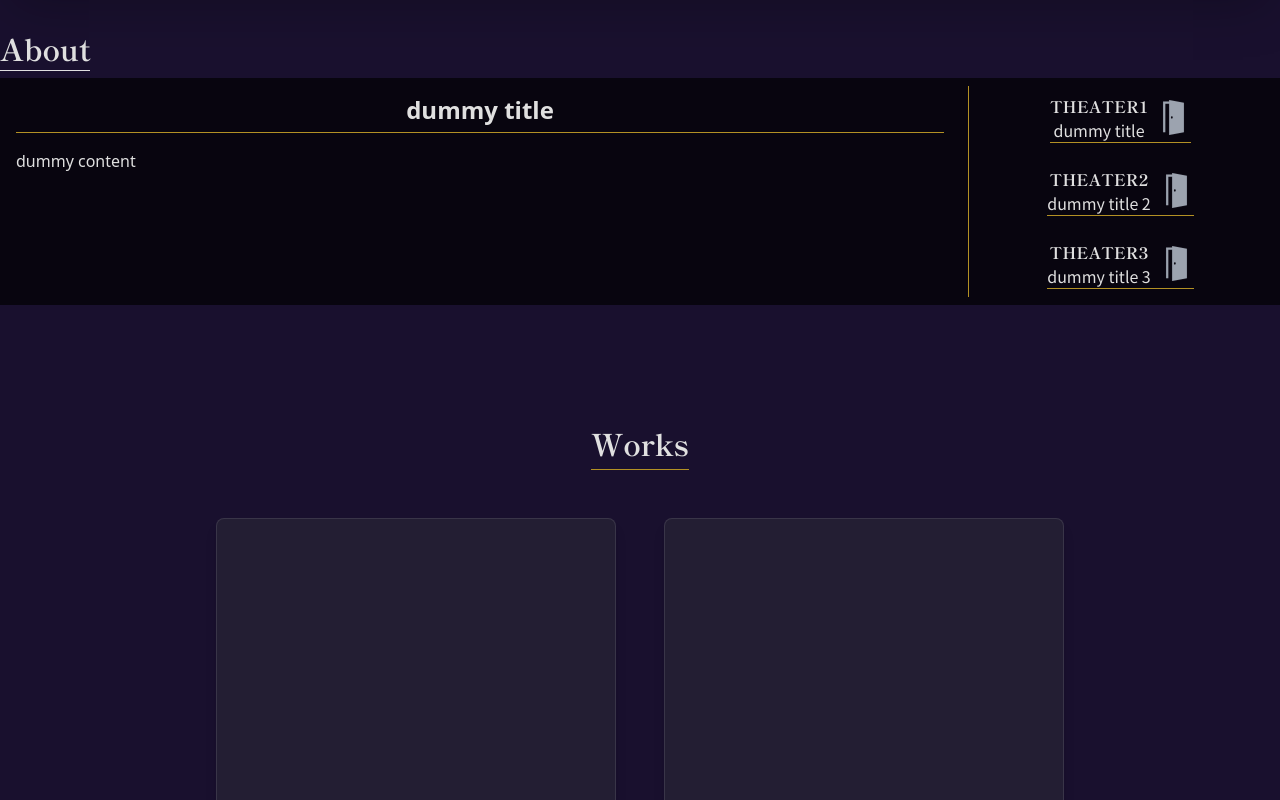
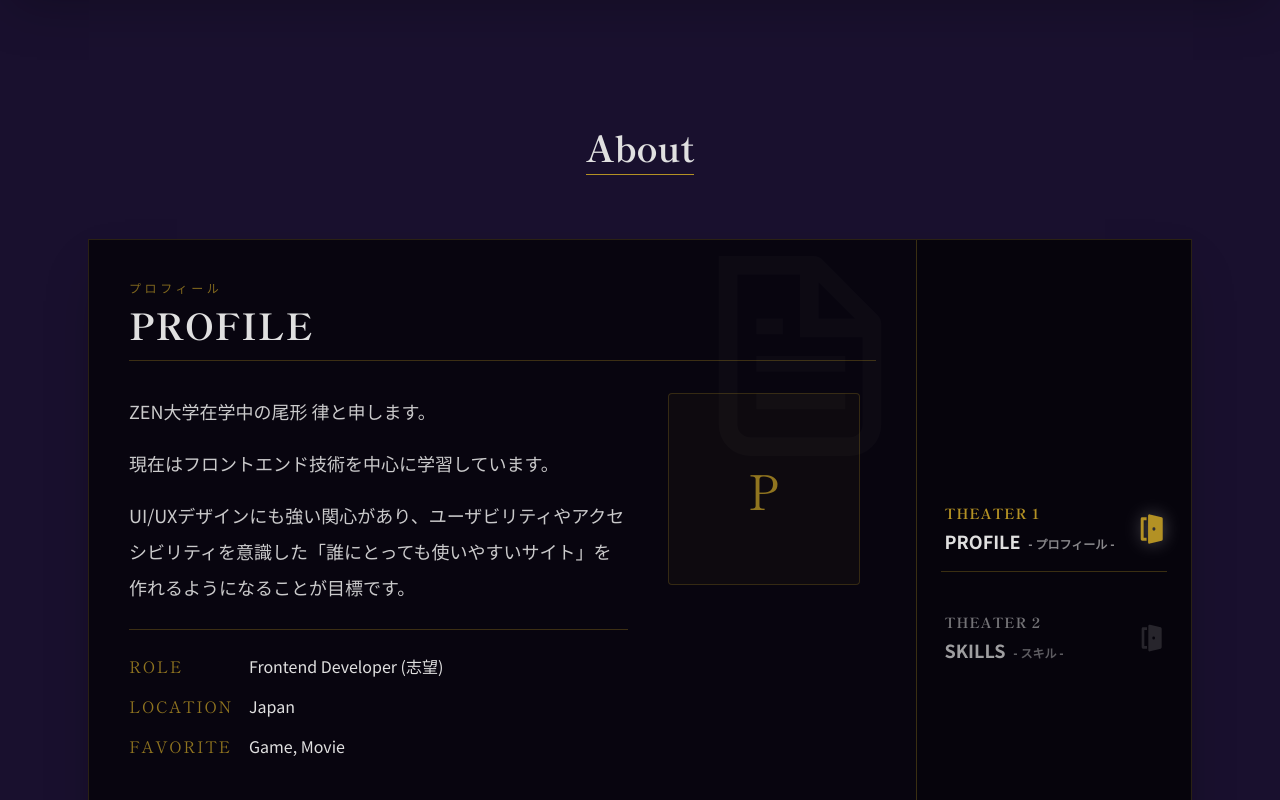
Before and after one commit to riteli/my-portfolio, a Next.js app: page / in a window 1280 px wide. Shown: the part 680-1480 px from the top of the page. Built offline with nearby package versions, Linux system fonts and the light colour scheme.

Commit message:
feat: Aboutセクションのコンテンツ実装とreact-iconsの導入

```diff
--- a/package.json
+++ b/package.json
@@ -11,7 +11,8 @@
   "dependencies": {
     "next": "16.1.1",
     "react": "19.2.3",
-    "react-dom": "19.2.3"
+    "react-dom": "19.2.3",
+    "react-icons": "^5.5.0"
   },
   "devDependencies": {
     "@tailwindcss/postcss": "^4",
--- a/src/components/sections/About.tsx
+++ b/src/components/sections/About.tsx
@@ -3,49 +3,114 @@
 import Image from "next/image";
 import { useState } from "react";
 import type { AboutSection } from "@/types";
+import { BiSolidDoorOpen } from "react-icons/bi";
+import ProfileContent from "./about/ProfileContent";
+import SkillsContent from "./about/SkillsContent";
 
 const SECTIONS: AboutSection[] = [
-  { id: 1, title: "dummy title" },
-  { id: 2, title: "dummy title 2" },
-  { id: 3, title: "dummy title 3" },
+  {
+    id: 1,
+    title: "PROFILE",
+    subtitle: "プロフィール",
+    content: <ProfileContent />,
+  },
+  {
+    id: 2,
+    title: "SKILLS",
+    subtitle: "スキル",
+    content: <SkillsContent />,
+  },
 ];
 
 export default function About() {
   const [activeId, setActiveId] = useState<number>(SECTIONS[0].id);
-
   const activeContent = SECTIONS.find((section) => section.id === activeId);
 
   return (
-    <section id="about" className="w-full max-w-7xl ">
-      <h2 className="font-serif font-bold text-3xl text-text-main border-accent">
-        <span className="border-b">About</span>
-      </h2>
-      <div className="grid grid-cols-4 gap-4 mt-3 p-2 bg-cinema-black">
-        <div className="col-span-3 p-2">
-          <h3 className="pb-1.5 text-center text-2xl font-bold  border-b border-accent text-text-main">
-            {activeContent?.title}
-          </h3>
-          <div className="mt-4">
-            <p>dummy content</p>
+    <section id="about" className="w-full max-w-6xl mx-auto py-24 px-6">
+      <div className="text-center mb-16">
+        <h2 className="font-serif font-bold text-4xl text-text-main inline-block pb-2 border-b border-accent">
+          About
+        </h2>
+      </div>
+
+      <div className="grid grid-cols-4 gap-0 border border-accent/20 bg-cinema-black shadow-2xl">
+        <div className="col-span-3 p-10 h-176 flex flex-col relative overflow-hidden">
+          <div className="absolute top-0 right-0 p-4 opacity-5 pointer-events-none">
+            <Image src="/file.svg" alt="" width={200} height={200} />
+          </div>
+
+          <div className="mb-8 border-b border-accent/30 pb-4 z-10 shrink-0">
+            <p className="text-accent text-xs font-serif tracking-[0.3em] mb-2 opacity-70">
+              {activeContent?.subtitle}
+            </p>
+            <h3 className="text-4xl font-bold text-text-main font-serif tracking-wide">
+              {activeContent?.title}
+            </h3>
+          </div>
+
+          <div className="flex-1 z-10 overflow-y-auto pr-4">
+            {activeContent?.content}
           </div>
         </div>
 
         <nav
-          className="col-span-1 p-2 border-l border-accent"
+          className="col-span-1 border-l border-accent/30 bg-black/20"
           aria-label="About Sections"
         >
-          <ul className="flex flex-col gap-6 items-center">
+          <ul className="flex flex-col gap-10 h-full justify-center items-center p-6">
             {SECTIONS.map((section) => (
-              <li key={section.id} className="border-b border-accent">
+              <li
+                key={section.id}
+                className="w-full border-b border-accent/30 pb-4 last:border-0"
+              >
                 <button
-                  className="flex gap-2 items-center"
+                  className="w-full flex items-center justify-between group transition-all duration-300"
                   onClick={() => setActiveId(section.id)}
                 >
-                  <div>
-                    <p className="font-bold font-serif">THEATER{section.id}</p>
-                    <p className="font-sans">{section.title}</p>
+                  <div className="text-left relative pl-1">
+                    <p
+                      className={`font-bold font-serif text-sm tracking-wider mb-1 transition-colors relative z-10 ${
+                        activeId === section.id
+                          ? "text-accent"
+                          : "text-text-main/50 group-hover:text-accent/70"
+                      }`}
+                    >
+                      THEATER {section.id}
+                    </p>
+
+                    <div className="flex items-baseline gap-2">
+                      <p
+                        className={`font-sans font-bold text-lg transition-colors ${
+                          activeId === section.id
+                            ? "text-text-main"
+                            : "text-text-main/70 group-hover:text-text-main"
+                        }`}
+                      >
+                        {section.title}
+                      </p>
+
+                      <p
+                        className={`text-xs font-bold whitespace-nowrap transition-colors ${
+                          activeId === section.id
+                            ? "text-text-main/60"
+                            : "text-text-main/40 group-hover:text-text-main/60"
+                        }`}
+                      >
+                        - {section.subtitle} -
+                      </p>
+                    </div>
                   </div>
-                  <Image src="/opened-door.svg" alt="" width={35} height={35} />
+
+                  <div
+                    className={`transition-all duration-300 ${
+                      activeId === section.id
+                        ? "text-accent opacity-100 scale-110 drop-shadow-[0_0_8px_rgba(255,255,255,0.3)]"
+                        : "text-text-main/30 opacity-50 group-hover:text-text-main/70 group-hover:opacity-100"
+                    }`}
+                  >
+                    <BiSolidDoorOpen size={32} />
+                  </div>
                 </button>
               </li>
             ))}
--- /dev/null
+++ b/src/components/sections/about/ProfileContent.tsx
@@ -0,0 +1,42 @@
+export default function ProfileContent() {
+  return (
+    <div className="font-sans">
+      <div className="flex gap-10 items-start">
+        <div className="flex-1">
+          <div className="space-y-4 text-lg text-text-main/90 leading-loose">
+            <p>ZEN大学在学中の尾形 律と申します。</p>
+            <p>現在はフロントエンド技術を中心に学習しています。</p>
+            <p>
+              UI/UXデザインにも強い関心があり、ユーザビリティやアクセシビリティを意識した「誰にとっても使いやすいサイト」を作れるようになることが目標です。
+            </p>
+          </div>
+
+          <div className="border-t border-accent/30 pt-6 mt-6">
+            <dl className="grid grid-cols-[120px_1fr] gap-y-4 text-base">
+              <dt className="text-accent font-serif tracking-widest opacity-80">
+                ROLE
+              </dt>
+              <dd>Frontend Developer (志望)</dd>
+
+              <dt className="text-accent font-serif tracking-widest opacity-80">
+                LOCATION
+              </dt>
+              <dd>Japan</dd>
+
+              <dt className="text-accent font-serif tracking-widest opacity-80">
+                FAVORITE
+              </dt>
+              <dd>Game, Movie</dd>
+            </dl>
+          </div>
+        </div>
+
+        <div className="w-48 shrink-0 opacity-80">
+          <div className="w-full aspect-square border border-accent/30 bg-accent/5 flex items-center justify-center rounded-sm">
+            <span className="text-accent font-serif text-5xl">P</span>
+          </div>
+        </div>
+      </div>
+    </div>
+  );
+}
--- /dev/null
+++ b/src/components/sections/about/SkillsContent.tsx
@@ -0,0 +1,99 @@
+import {
+  SiHtml5,
+  SiCss3,
+  SiJavascript,
+  SiTypescript,
+  SiReact,
+  SiNextdotjs,
+  SiTailwindcss,
+  SiGit,
+  SiGithub,
+  SiFigma,
+  SiVercel,
+} from "react-icons/si";
+import SkillCard from "@/components/ui/SkillCard";
+
+export default function SkillsContent() {
+  return (
+    <div className="space-y-8 font-sans h-full pr-2">
+      <div>
+        <h4 className="text-accent font-serif border-b border-accent/30 pb-2 mb-4 inline-block tracking-wider">
+          Languages
+        </h4>
+        <div className="grid grid-cols-1 md:grid-cols-2 gap-4">
+          <SkillCard
+            icon={<SiHtml5 size={28} />}
+            title="HTML5"
+            description="セマンティックな記述を心がけています"
+          />
+          <SkillCard
+            icon={<SiCss3 size={28} />}
+            title="CSS3"
+            description="レスポンシブデザインを意識したレイアウト構築が可能です"
+          />
+          <SkillCard
+            icon={<SiJavascript size={28} />}
+            title="JavaScript"
+            description="基礎的なロジック記述とDOM操作が可能です"
+          />
+          <SkillCard
+            icon={<SiTypescript size={28} />}
+            title="TypeScript"
+            description="型安全性を意識し、保守性の高いコードを書くよう心がけています"
+          />
+        </div>
+      </div>
+
+      <div>
+        <h4 className="text-accent font-serif border-b border-accent/30 pb-2 mb-4 inline-block tracking-wider">
+          Frameworks & Libraries
+        </h4>
+        <div className="grid grid-cols-1 md:grid-cols-2 gap-4">
+          <SkillCard
+            icon={<SiReact size={28} />}
+            title="React"
+            description="Hooksを用いたコンポーネント開発が可能です"
+          />
+          <SkillCard
+            icon={<SiNextdotjs size={28} />}
+            title="Next.js"
+            description="App Routerを用いた基本的な構築が可能です"
+          />
+          <SkillCard
+            icon={<SiTailwindcss size={28} />}
+            title="Tailwind"
+            description="基本的なスタイリングとレスポンシブ対応が可能です"
+          />
+        </div>
+      </div>
+
+      <div>
+        <h4 className="text-accent font-serif border-b border-accent/30 pb-2 mb-4 inline-block tracking-wider">
+          Tools
+        </h4>
+        <div className="grid grid-cols-1 md:grid-cols-2 gap-4">
+          <SkillCard
+            icon={<SiGit size={28} />}
+            title="Git"
+            description="基本操作とブランチワークを理解しています"
+          />
+          <SkillCard
+            icon={<SiGithub size={28} />}
+            title="GitHub"
+            description="PRを用いたコード管理とレビューフローを学習中です"
+          />
+          <SkillCard
+            icon={<SiFigma size={28} />}
+            title="Figma"
+            description="カンプの確認と簡単な編集が可能です"
+          />
+          <SkillCard
+            icon={<SiVercel size={28} />}
+            title="Vercel"
+            description="デプロイ環境として利用しています"
+          />
+        </div>
+      </div>
+    </div>
+  );
+}
--- /dev/null
+++ b/src/components/ui/SkillCard.tsx
@@ -0,0 +1,21 @@
+import type { ReactNode } from "react";
+
+type Props = {
+  icon: ReactNode;
+  title: string;
+  description: string;
+};
+
+export default function SkillCard({ icon, title, description }: Props) {
+  return (
+    <div className="flex items-center gap-4 p-3 rounded-md bg-white/5 border border-white/5">
+      <div className="flex flex-col items-center justify-center w-20 shrink-0 gap-2 border-r border-accent/20 text-accent">
+        {icon}
+        <span className="text-[10px] font-bold tracking-wider">{title}</span>
+      </div>
+      <p className="text-sm text-text-main/80 leading-relaxed">
+        {description}
+      </p>
+    </div>
+  );
+}
--- a/src/types/index.ts
+++ b/src/types/index.ts
@@ -1,6 +1,10 @@
+import { ReactNode } from "react";
+
 export type AboutSection = {
   id: number;
   title: string;
+  subtitle: string;
+  content: ReactNode;
 };
 
 export type Work = {
```
Also changed, not shown: public/opened-door.svg (deleted), 1 other file (tests, documents, lock files or other folders).
